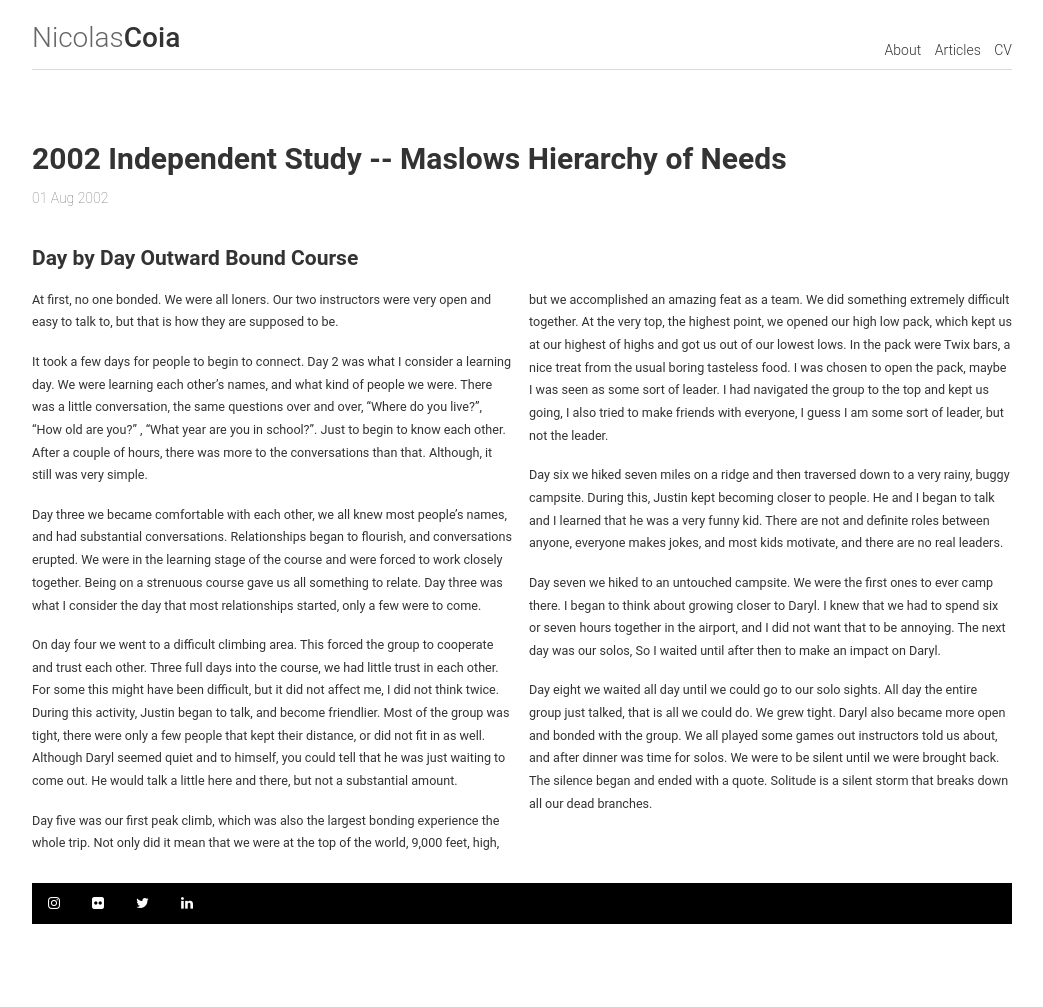
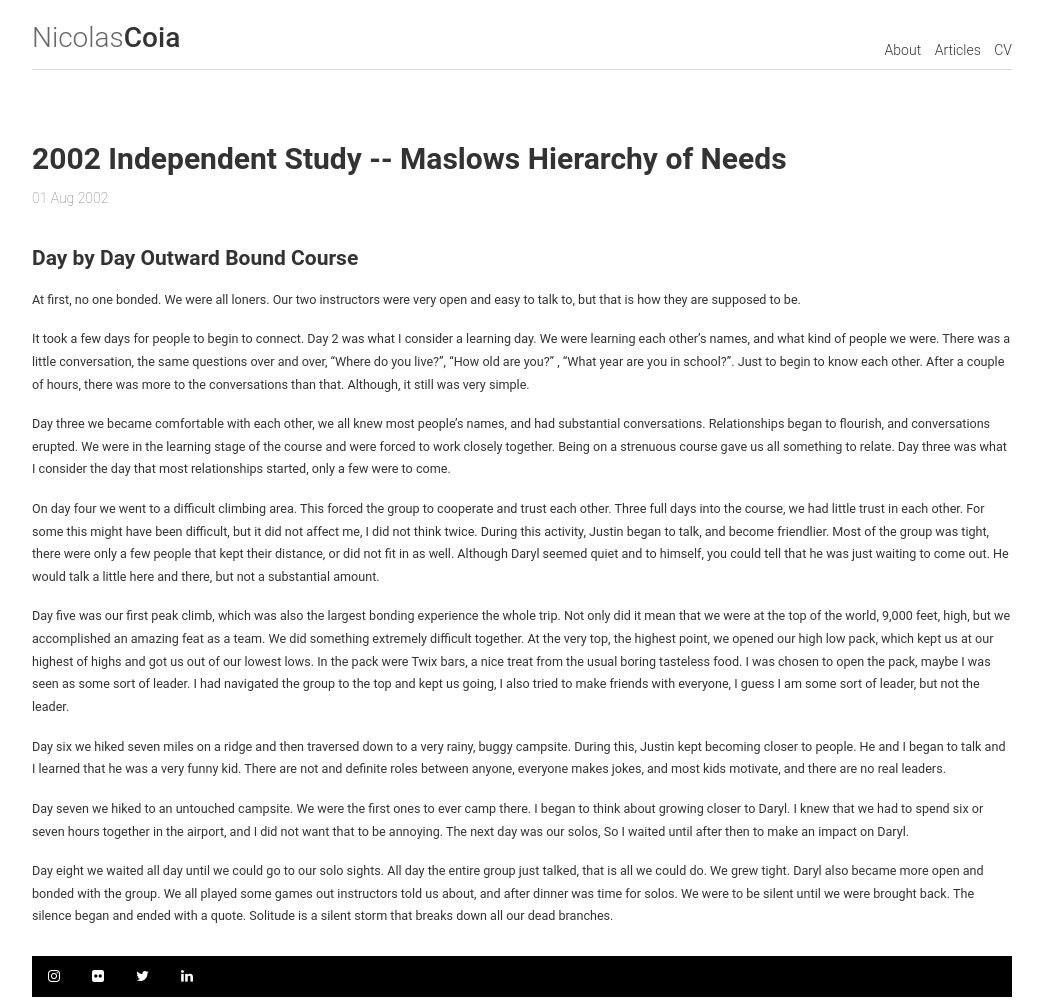
Before and after one commit to dyutibarma/monochrome, a Jekyll site: the page built from _posts/2002-08-01-Independent-Study.md, in a window 1280 px wide. Shown: the whole page, without its empty margins (118-1161 px from the left). Built offline with Jekyll 4.4.1, drawn with Linux system fonts in a browser that asks for light colours; before the commit the page ends 933 px from its top, so only the background shows below that.

Commit message:
Update custom.scss

```diff
--- a/_sass/custom.scss
+++ b/_sass/custom.scss
@@ -20,7 +20,7 @@
 }
 
 /*- newspaper columns -*/
-.newspaper {
+.newspaperBAD {
     -webkit-column-count: 2; /* Chrome, Safari, Opera */
     -moz-column-count: 2; /* Firefox */
     column-count: 2;
```
